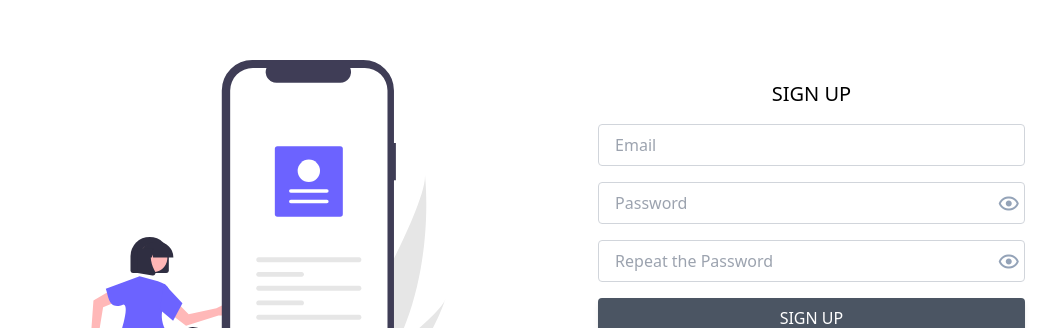
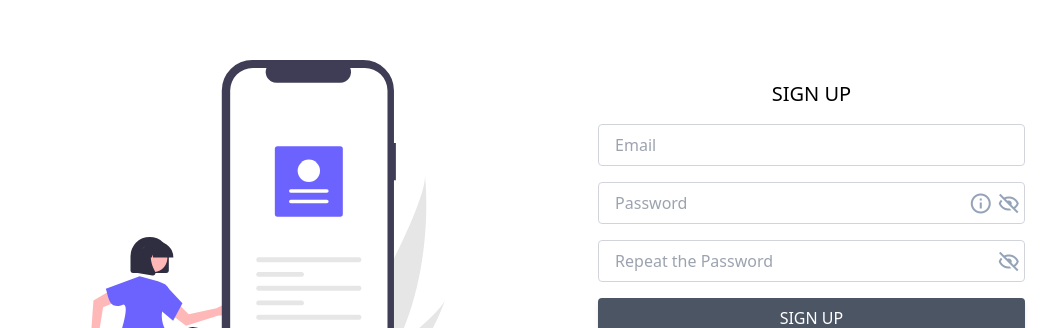
Before and after one commit to gugazimmermann/amplify-login, a React (Create React App) app: page /signup in a window 1280 px wide. Shown: the part 165-493 px from the top of the page, without its empty margins (113-1169 px from the left). Built offline with nearby package versions, Linux system fonts and the light colour scheme.

Commit message:
validate email, code, repeat pwd and pwd hints

```diff
--- a/src/components/Input.jsx
+++ b/src/components/Input.jsx
@@ -1,11 +1,12 @@
-import { useState } from 'react';
+import { useState } from "react";
 
-const Input = ({ type, placeholder, value, handler }) => {
+const Input = ({ type, placeholder, value, handler, showTooltip }) => {
   const [inputType, setInputType] = useState(type);
+  const [tooltip, setTooltip] = useState(false);
 
   function handleChangeInputType() {
-		if (inputType === 'password') setInputType('text');
-		else if (inputType === 'text') setInputType('password');
+    if (inputType === "password") setInputType("text");
+    else if (inputType === "text") setInputType("password");
   }
 
   return (
@@ -17,13 +18,44 @@ const Input = ({ type, placeholder, value, handler }) => {
         className=" block w-full px-4 py-2 font-normal border border-solid border-gray-300 rounded transition ease-in-out m-0 focus:border-indigo-500 focus:outline-none"
         placeholder={placeholder}
       />
-			{type === 'password' && (
-				<button type="button" onClick={() => handleChangeInputType()} className="absolute top-1.5 right-1">
-					<i className={`bx bx-${inputType === 'password' ? 'show' : 'hide'} text-slate-400 text-2xl`} />
+      {type === "password" && (
+        <button
+          type="button"
+          onClick={() => handleChangeInputType()}
+          className="absolute top-1.5 right-1"
+        >
+          <i
+            className={`bx bx-${
+              inputType === "password" ? "hide" : "show"
+            } text-slate-400 text-2xl`}
+          />
         </button>
+      )}
+      {showTooltip && (
+        <>
+          <button
+            type="button"
+            onMouseOver={() => setTooltip(true)}
+            onMouseLeave={() => setTooltip(false)}
+            className="absolute top-1.5 right-8"
+          >
+            <i className="bx bx-info-circle text-slate-400 text-2xl" />
+          </button>
+          <ul
+            className={`${
+              tooltip ? "flex" : "hidden"
+            } flex-col text-left absolute -right-8 top-2 -translate-y-full w-48 px-2 py-1 bg-gray-700 rounded-lg text-white text-sm`}
+          >
+            <li>Must have at least 8 chars</li>
+            <li>Requires Lowercase</li>
+            <li>Requires Uppercase</li>
+            <li>Requires Number</li>
+            <li>Requires Symbol</li>
+          </ul>
+        </>
       )}
     </div>
   );
-}
+};
 
 export default Input;
--- /dev/null
+++ b/src/helpers/index.js
@@ -0,0 +1 @@
+export { default as isValidEmail } from "./isValidEmail";
--- /dev/null
+++ b/src/helpers/isValidEmail.js
@@ -0,0 +1,7 @@
+const isValidEmail = (email) => {
+  return email.match(
+    /^(([^<>()[\]\\.,;:\s@\"]+(\.[^<>()[\]\\.,;:\s@\"]+)*)|(\".+\"))@((\[[0-9]{1,3}\.[0-9]{1,3}\.[0-9]{1,3}\.[0-9]{1,3}\])|(([a-zA-Z\-0-9]+\.)+[a-zA-Z]{2,}))$/
+  );
+};
+
+export default isValidEmail;
--- a/src/pages/auth/ConfirmSignUp.jsx
+++ b/src/pages/auth/ConfirmSignUp.jsx
@@ -1,5 +1,6 @@
 import { useEffect, useState } from "react";
 import { useOutletContext, useLocation } from "react-router-dom";
+import { isValidEmail } from "../../helpers";
 import { AuthButton, AuthLink, AuthTitle, Input } from "../../components";
 import ConfirmSignUpImage from "../../images/confirm_signup.svg";
 
@@ -11,10 +12,11 @@ export default function ConfirmSignUp() {
 
   useEffect(() => {
     setImg(ConfirmSignUpImage);
-    setAlert(location?.state?.alert)
+    setAlert(location?.state?.alert);
   }, [location?.state?.alert, setAlert, setImg]);
 
-  const disabled = () => email === "" || code === "";
+  const disabled = () =>
+    email === "" || !isValidEmail(email) || code === "" || code.length < 4;
 
   return (
     <form>
--- a/src/pages/auth/ForgotPassword.jsx
+++ b/src/pages/auth/ForgotPassword.jsx
@@ -1,5 +1,6 @@
 import { useEffect, useState } from "react";
 import { useOutletContext } from "react-router-dom";
+import { isValidEmail } from "../../helpers";
 import { AuthButton, AuthLink, AuthTitle, Input } from "../../components";
 import ForgorPasswordImage from "../../images/forgor_password.svg";
 
@@ -9,10 +10,10 @@ export default function ForgorPassword() {
 
   useEffect(() => {
     setImg(ForgorPasswordImage);
-    setAlert()
+    setAlert();
   }, [setAlert, setImg]);
 
-  const disabled = () => email === "";
+  const disabled = () => email === "" || !isValidEmail(email);
 
   return (
     <form>
--- a/src/pages/auth/RedefinePassword.jsx
+++ b/src/pages/auth/RedefinePassword.jsx
@@ -1,5 +1,6 @@
 import { useEffect, useState } from "react";
 import { useOutletContext, useLocation } from "react-router-dom";
+import { isValidEmail } from "../../helpers";
 import { AuthButton, AuthLink, AuthTitle, Input } from "../../components";
 import RedefinePasswordImage from "../../images/redefine_password.svg";
 
@@ -13,10 +14,17 @@ export default function RedefinePassword() {
 
   useEffect(() => {
     setImg(RedefinePasswordImage);
-    setAlert(location?.state?.alert)
+    setAlert(location?.state?.alert);
   }, [location?.state?.alert, setAlert, setImg]);
 
-  const disabled = () => email === "" || pwd === "" || repeat === "";
+  const disabled = () =>
+    email === "" ||
+    !isValidEmail(email) ||
+    code === "" ||
+    code.length < 4 ||
+    pwd === "" ||
+    repeat === "" ||
+    pwd !== repeat;
 
   return (
     <form>
@@ -38,6 +46,7 @@ export default function RedefinePassword() {
           placeholder="Password"
           value={pwd}
           handler={setPwd}
+          showTooltip
         />
       </div>
       <div className="mb-4">
--- a/src/pages/auth/SignIn.jsx
+++ b/src/pages/auth/SignIn.jsx
@@ -1,6 +1,13 @@
 import { useEffect, useState } from "react";
 import { useOutletContext, useLocation } from "react-router-dom";
-import { AuthButton, AuthLink, AuthTitle, Input, RememberMe } from "../../components";
+import { isValidEmail } from "../../helpers";
+import {
+  AuthButton,
+  AuthLink,
+  AuthTitle,
+  Input,
+  RememberMe,
+} from "../../components";
 import SignInImage from "../../images/signin.svg";
 
 export default function SignIn() {
@@ -12,10 +19,10 @@ export default function SignIn() {
 
   useEffect(() => {
     setImg(SignInImage);
-    setAlert(location?.state?.alert)
+    setAlert(location?.state?.alert);
   }, [location?.state?.alert, setAlert, setImg]);
 
-  const disabled = () => email === "" || pwd === "";
+  const disabled = () => email === "" || !isValidEmail(email) || pwd === "";
 
   return (
     <form>
--- a/src/pages/auth/SignUp.jsx
+++ b/src/pages/auth/SignUp.jsx
@@ -1,5 +1,6 @@
 import { useEffect, useState } from "react";
 import { useOutletContext } from "react-router-dom";
+import { isValidEmail } from "../../helpers";
 import { AuthButton, AuthLink, AuthTitle, Input } from "../../components";
 import SignUpImage from "../../images/signup.svg";
 
@@ -11,10 +12,15 @@ export default function SignUp() {
 
   useEffect(() => {
     setImg(SignUpImage);
-    setAlert()
+    setAlert();
   }, [setAlert, setImg]);
 
-  const disabled = () => email === "" || pwd === "" || repeat === "";
+  const disabled = () =>
+    email === "" ||
+    !isValidEmail(email) ||
+    pwd === "" ||
+    repeat === "" ||
+    pwd !== repeat;
 
   return (
     <form>
@@ -33,6 +39,7 @@ export default function SignUp() {
           placeholder="Password"
           value={pwd}
           handler={setPwd}
+          showTooltip
         />
       </div>
       <div className="mb-4">
```
Lines whose indentation alone changed are shown as unchanged.
